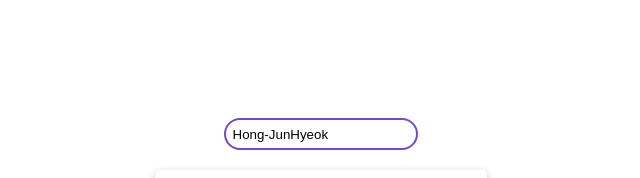
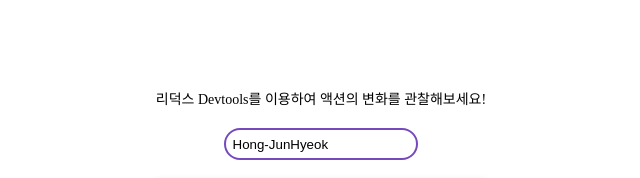
Before and after one commit to Hong-JunHyeok/React_Redux_Typescript_Redux-saga, a React (Create React App) app: page /React_Redux_Typescript_Redux-saga/github in a window 1280 px wide. Shown: the top 178 px of the page, without its empty margins (319-959 px from the left). Built offline with nearby package versions, Linux system fonts and the light colour scheme; no server answers; a small style sheet from the web is missing.

Commit message:
UPDATE GithubPage

```diff
--- a/src/pages/Github/GithubPage.tsx
+++ b/src/pages/Github/GithubPage.tsx
@@ -30,6 +30,7 @@ const GithubPage = () => {
   return (
     <div className="GithubPage">
       <div className="GithubPage_reduxContainer">
+        <h6>리덕스 Devtools를 이용하여 액션의 변화를 관찰해보세요!</h6>
         <form onSubmit={handleSubmit}>
           <input
             type="text"
```
